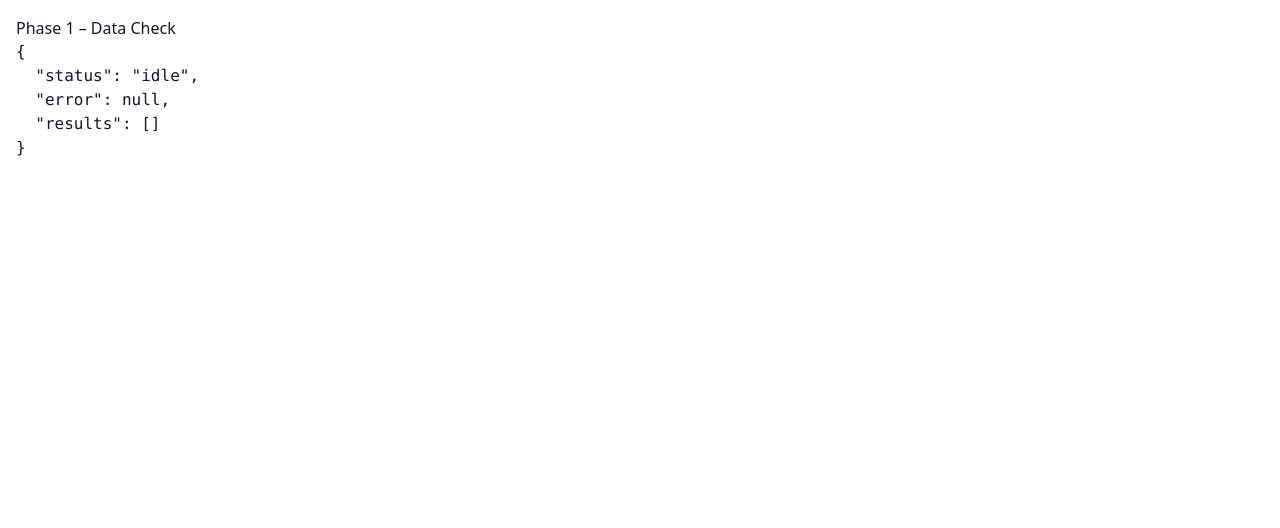
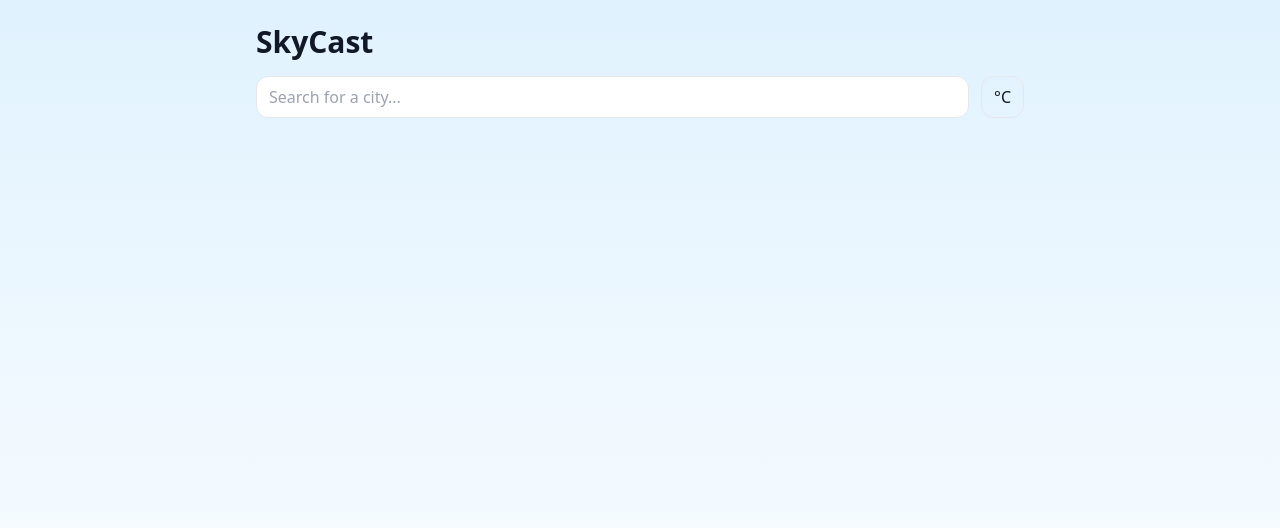
Before and after one commit to Rolens1/my-weather-app, a React (Vite) app: page / in a window 1280 px wide. Shown: the top 528 px of the page. Built offline with nearby package versions, Linux system fonts and the light colour scheme.

Commit message:
staging into the main age

```diff
--- a/src/App.tsx
+++ b/src/App.tsx
@@ -1,28 +1,45 @@
+import SearchBox from "./components/SearchBox";
+import WeatherCard from "./components/WeatherCard";
+import ForecastList from "./components/ForecastList";
 import { useWeather } from "./hooks/useWeather";
+import { useUnits } from "./hooks/useUnits";
 
 export default function App() {
   const w = useWeather();
-
-  // DEV ONLY: quickly test the data flow
-  // type into the console: window._w.setQuery("Montreal")
-  // then select: window._w.selectCity(window._w.results[0])
   // eslint-disable-next-line @typescript-eslint/no-explicit-any
   (window as any)._w = w;
+  const { units, toggle } = useUnits();
 
   return (
-    <div style={{ padding: 16, fontFamily: "system-ui" }}>
-      <h1>Phase 1 – Data Check</h1>
-      <pre>
-        {JSON.stringify(
-          {
-            status: w.status,
-            error: w.error,
-            results: w.results?.map((r) => r.name),
-          },
-          null,
-          2
+    <div className="min-h-screen theme-clear p-6">
+      <div className="mx-auto grid max-w-3xl gap-4">
+        <h1 className="text-3xl font-semibold">SkyCast</h1>
+
+        <div className="flex items-center gap-3">
+          <div className="grow">
+            <SearchBox
+              query={w.query}
+              setQuery={w.setQuery}
+              results={w.results}
+              status={w.status}
+              canSearch={w.canSearch}
+              onSelect={w.selectCity}
+            />
+          </div>
+          <button onClick={toggle} className="rounded-xl border px-3 py-2">
+            {units === "metric" ? "°C" : "°F"}
+          </button>
+        </div>
+
+        {w.error && <div className="text-red-600">Error: {w.error}</div>}
+
+        {w.forecast && (
+          <>
+            <WeatherCard city={w.selected} data={w.forecast} units={units} />
+            <ForecastList data={w.forecast} units={units} />
+          </>
         )}
-      </pre>
+      </div>
     </div>
   );
 }
--- a/src/components/SearchBox.tsx
+++ b/src/components/SearchBox.tsx
@@ -109,7 +109,7 @@ export default function SearchBox({
                   onSelect(r); // preventing input blur?
                 }}
               >
-                <span className="font-medium">{r.name}</span>
+                <span className="font-medium">{r.name}</span>,{" "}
                 {r.country ? (
                   <span className="text-zinc-500">{r.country}</span>
                 ) : null}
```
